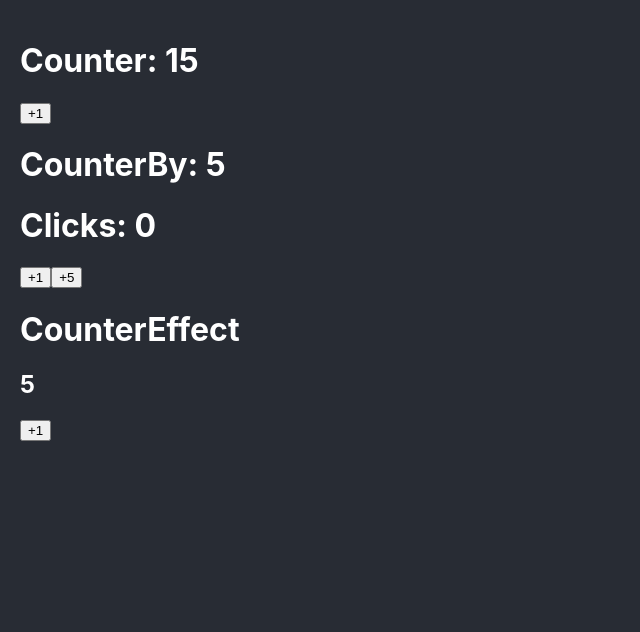
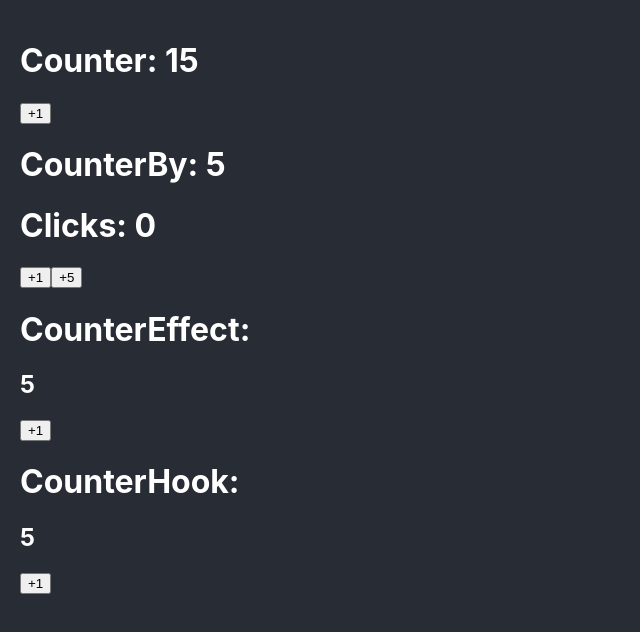
Before and after one commit to mjesusdev/courseReactPro, a React (Vite) app in the folder 01-bases/: page / in a window 1280 px wide. Shown: the top 632 px of the page, without its empty margins (0-640 px from the left). Built offline with nearby package versions, Linux system fonts and the light colour scheme.

Commit message:
Create hook to separate logic from useCounter :rocket:

```diff
--- a/01-bases/src/App.tsx
+++ b/01-bases/src/App.tsx
@@ -1,6 +1,7 @@
 import { Counter } from "./bases/Counter"
 import { CounterBy } from "./bases/CounterBy"
 import { CounterEffect } from "./bases/CounterEffect"
+import { CounterHook } from "./bases/CounterHook"
 
 function App() {
   return (
@@ -8,6 +9,7 @@
           <Counter initialValue={ 15 } />
           <CounterBy />
           <CounterEffect />
+          <CounterHook />
       </>
   )
 }
--- a/01-bases/src/bases/CounterEffect.tsx
+++ b/01-bases/src/bases/CounterEffect.tsx
@@ -27,7 +27,7 @@
 
     return (
         <>
-            <h1>CounterEffect</h1>
+            <h1>CounterEffect:</h1>
             <h2 ref={ counterElement }>{ counter }</h2>
 
             <button onClick={ handleClick }>
--- /dev/null
+++ b/01-bases/src/bases/CounterHook.tsx
@@ -0,0 +1,19 @@
+import { useCounter } from '../hooks/useCounter'
+
+export const CounterHook = () => {
+
+    const { counter, elementToAnimate, handleClick } = useCounter({
+        maxCount: 15
+    });
+
+    return (
+        <>
+            <h1>CounterHook:</h1>
+            <h2 ref={ elementToAnimate }>{ counter }</h2>
+
+            <button onClick={ handleClick }>
+                +1
+            </button>
+        </>
+    )
+}
--- /dev/null
+++ b/01-bases/src/hooks/useCounter.ts
@@ -0,0 +1,33 @@
+import { useEffect, useLayoutEffect, useRef, useState } from 'react'
+import { gsap } from 'gsap'
+
+export const useCounter = ({ maxCount = 10 }) => {
+
+    const [counter, setCounter] = useState(5)
+    const elementToAnimate = useRef<HTMLHeadingElement>(null)
+
+    const tl = useRef( gsap.timeline() )
+
+    const handleClick = () => {
+        setCounter( prev => Math.min( prev + 1, maxCount ));
+    }
+
+    useLayoutEffect(() => {
+        if ( !elementToAnimate.current ) return;
+
+        tl.current.to( elementToAnimate.current, { y: -10, duration: 0.2, ease: 'ease.out' })
+          .to( elementToAnimate.current, { y: 0, duration: 1, ease: 'bounce.out' })
+
+    }, [counter])
+
+    useEffect(() => {
+        if ( counter < maxCount ) return;
+        tl.current.play(0)
+    }, [counter])
+
+    return {
+        counter,
+        elementToAnimate,
+        handleClick
+    }
+}
```
